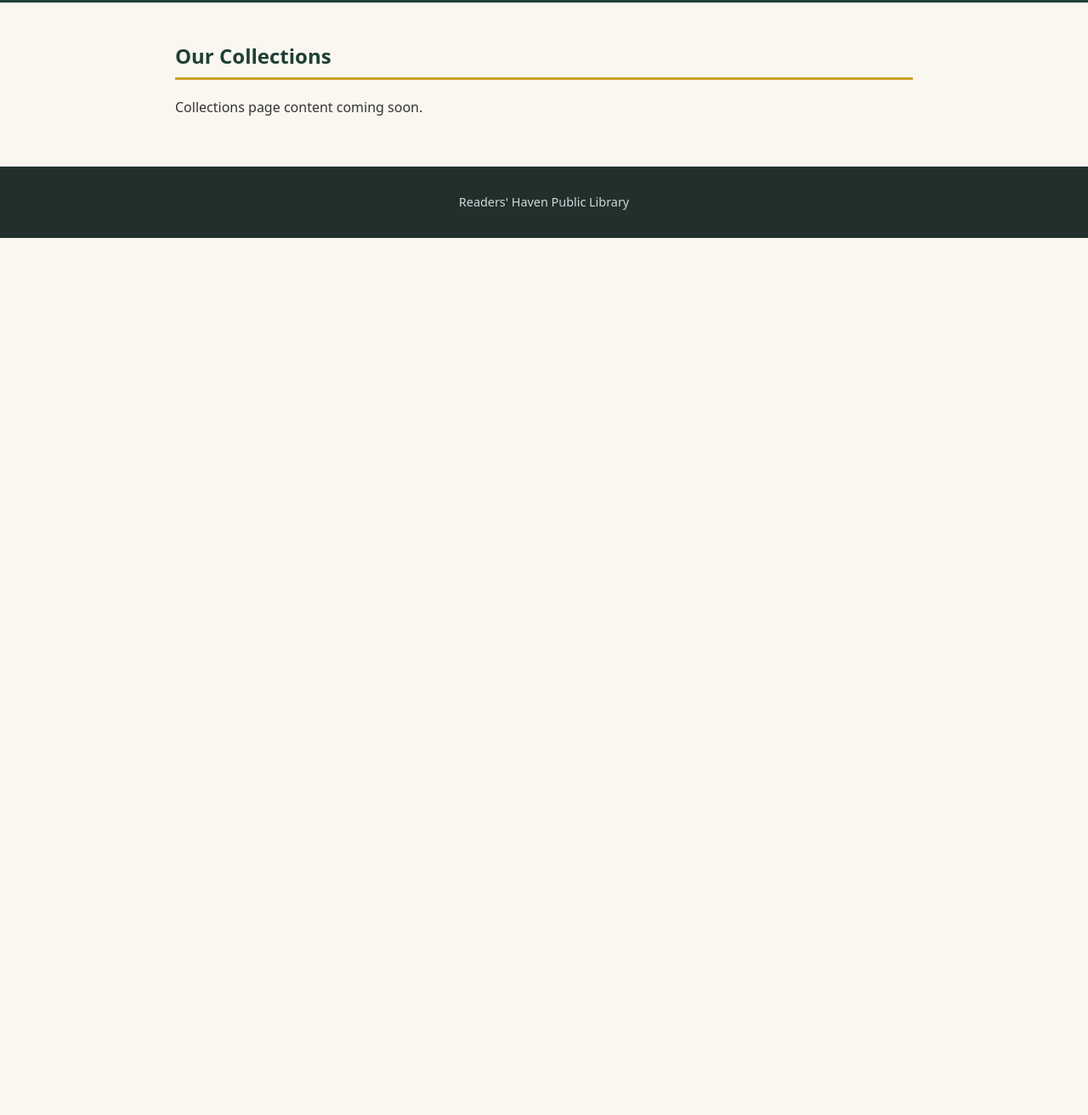
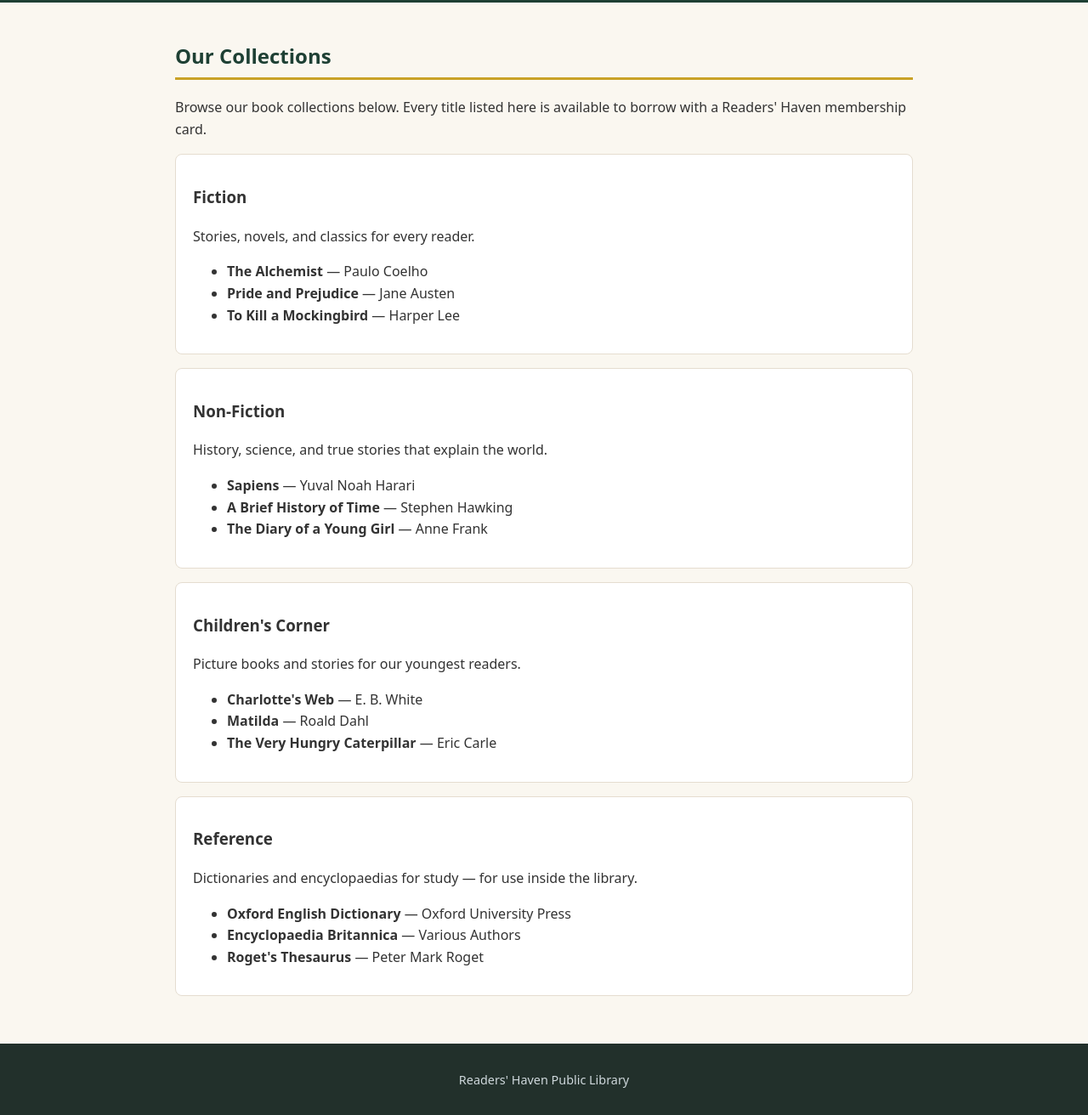
Before and after one commit to anasyousaf-dev/readers-haven-library, a website: page src/collections.html in a window 1280 px wide. Shown: the part 167-1479 px from the top of the page at 85% size. Before the commit the page ends 800 px from the top, so only its background shows below. Drawn offline with Linux system fonts and the light colour scheme.

Commit message:
feat: implement collections page (collections.html)

```diff
--- a/src/collections.html
+++ b/src/collections.html
@@ -20,7 +20,48 @@
   </header>
   <main>
     <h2>Our Collections</h2>
-    <p>Collections page content coming soon.</p>
+    <p>Browse our book collections below. Every title listed here is available
+    to borrow with a Readers' Haven membership card.</p>
+
+    <section class="card category">
+      <h3>Fiction</h3>
+      <p>Stories, novels, and classics for every reader.</p>
+      <ul class="book-list">
+        <li><strong>The Alchemist</strong> — Paulo Coelho</li>
+        <li><strong>Pride and Prejudice</strong> — Jane Austen</li>
+        <li><strong>To Kill a Mockingbird</strong> — Harper Lee</li>
+      </ul>
+    </section>
+
+    <section class="card category">
+      <h3>Non-Fiction</h3>
+      <p>History, science, and true stories that explain the world.</p>
+      <ul class="book-list">
+        <li><strong>Sapiens</strong> — Yuval Noah Harari</li>
+        <li><strong>A Brief History of Time</strong> — Stephen Hawking</li>
+        <li><strong>The Diary of a Young Girl</strong> — Anne Frank</li>
+      </ul>
+    </section>
+
+    <section class="card category">
+      <h3>Children's Corner</h3>
+      <p>Picture books and stories for our youngest readers.</p>
+      <ul class="book-list">
+        <li><strong>Charlotte's Web</strong> — E. B. White</li>
+        <li><strong>Matilda</strong> — Roald Dahl</li>
+        <li><strong>The Very Hungry Caterpillar</strong> — Eric Carle</li>
+      </ul>
+    </section>
+
+    <section class="card category">
+      <h3>Reference</h3>
+      <p>Dictionaries and encyclopaedias for study — for use inside the library.</p>
+      <ul class="book-list">
+        <li><strong>Oxford English Dictionary</strong> — Oxford University Press</li>
+        <li><strong>Encyclopaedia Britannica</strong> — Various Authors</li>
+        <li><strong>Roget's Thesaurus</strong> — Peter Mark Roget</li>
+      </ul>
+    </section>
   </main>
   <footer class="site-footer">
     <p>Readers' Haven Public Library</p>
```
